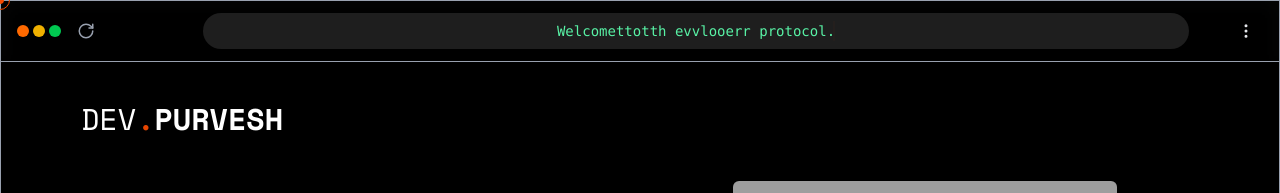
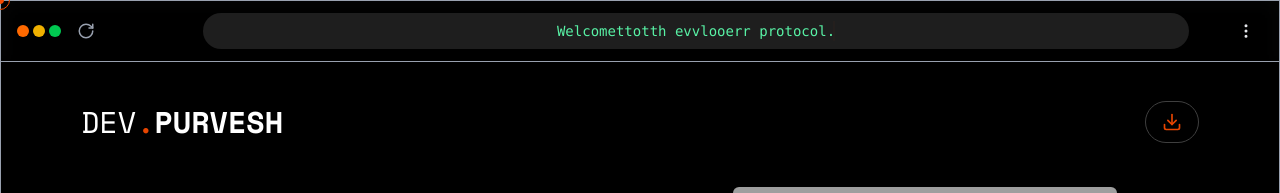
Before and after one commit to PurveshMali/Portfolio, a React (Vite) app in the folder Frontend/: page / in a window 1280 px wide. Shown: the top 193 px of the page. Built offline with nearby package versions, Linux system fonts and the light colour scheme; grey boxes are pictures that could not be loaded; a web font is replaced by a local one.

Commit message:
Resume button added

```diff
--- a/Frontend/src/pages/Page1.jsx
+++ b/Frontend/src/pages/Page1.jsx
@@ -1,4 +1,4 @@
-import { Percent } from "lucide-react";
+import { Download, Percent } from "lucide-react";
 import React, { useRef } from "react";
 import { motion } from "framer-motion"; // Correct import (motion/react was wrong)
 import heroImage from "../assets/images/me.png"; // Adjust path if necessary
@@ -19,6 +19,14 @@ const Page1 = () => {
             <span className="font-[font1]">PURVESH</span>
           </h1>
         </div>
+        <a href="/resume.pdf" download="PurveshMali_Resume.pdf">
+          <button className="group flex items-center justify-center overflow-hidden px-4 py-2 border border-[#3f3f3f] text-[#E64500] font-mono rounded-full transition-all duration-300 ease-in-out cursor-pointer hover:pl-6">
+            <Download size={20} className="transition-transform duration-300" />
+            <span className="max-w-0 overflow-hidden whitespace-nowrap group-hover:max-w-[120px] group-hover:ml-1 transition-all duration-800">
+              Download CV
+            </span>
+          </button>
+        </a>
       </div>
 
       {/* Main Section */}
```
Also changed, not shown: 1 other file (tests, documents, lock files or other folders).
